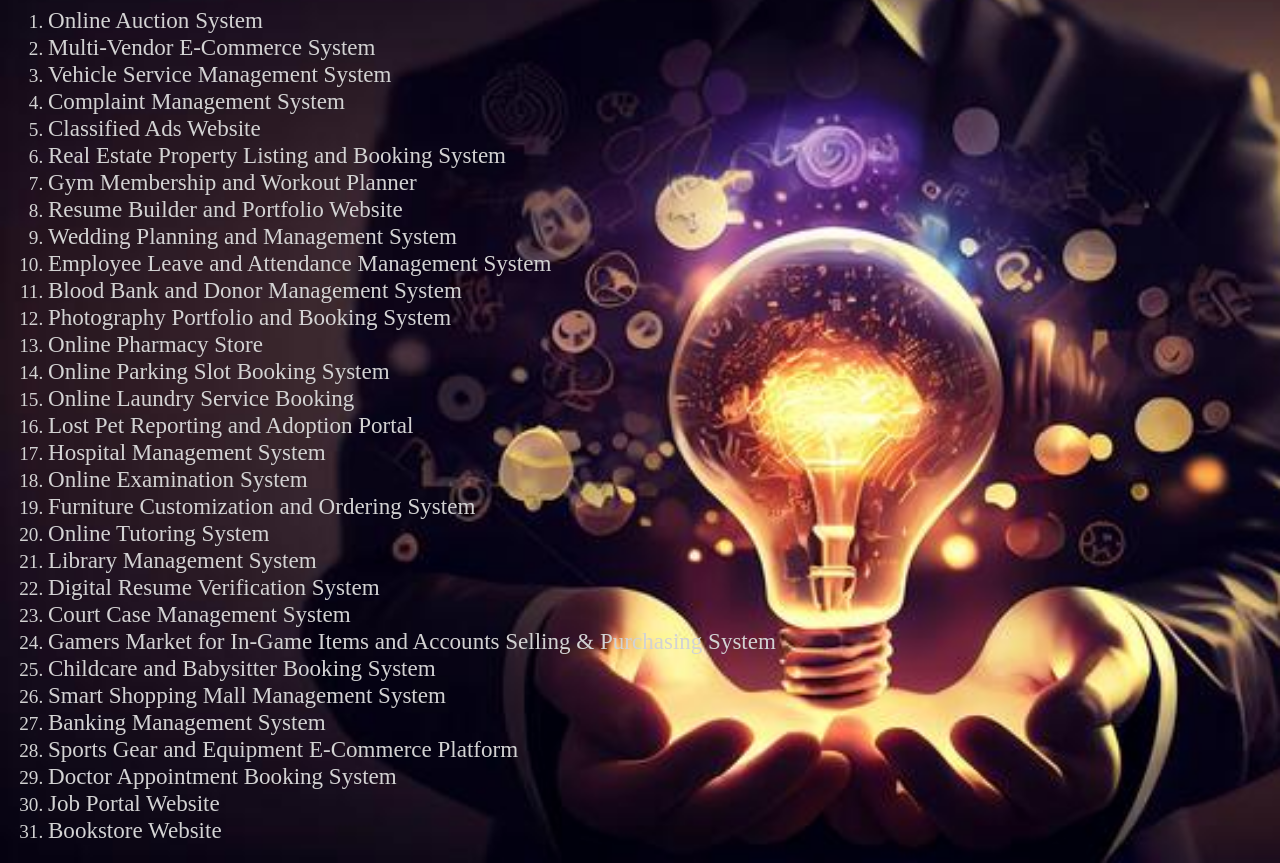
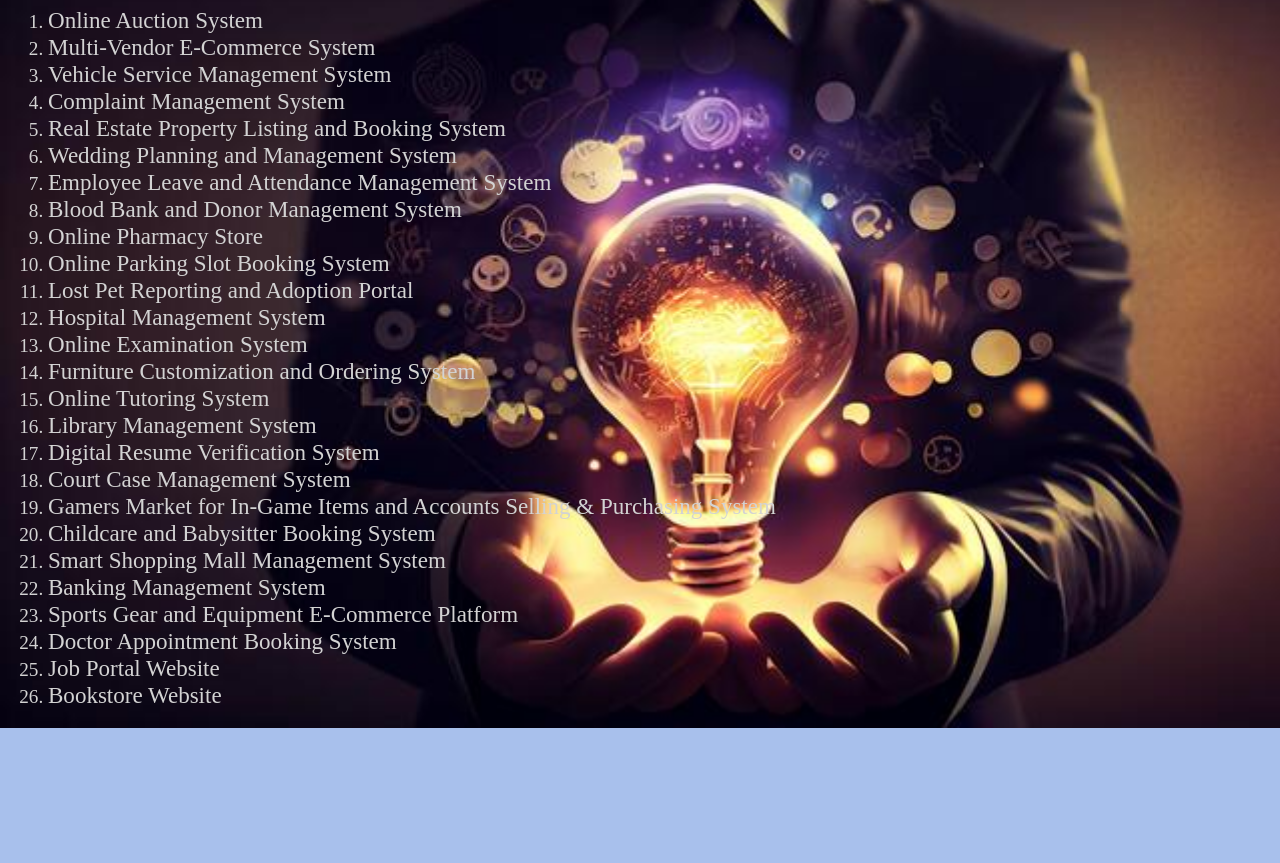
Before and after one commit to FaisalShaikh7862/web-project_ideas, a plain HTML site: page index.html in a window 1280 px wide. Shown: the part 73-936 px from the top of the page. After the commit the page ends 801 px from the top, so only its background shows below. Drawn offline with Linux system fonts and the light colour scheme.

Commit message:
index.html

```diff
--- a/index.html
+++ b/index.html
@@ -35,17 +35,17 @@
         <li><a href="multi_vendor_ecommerce.html">Multi-Vendor E-Commerce System</a></li>
         <li><a href="vehicle_service_management.html">Vehicle Service Management System</a></li>
         <li><a href="complaint_management.html">Complaint Management System</a></li>
-        <li><a href="classified_ads.html">Classified Ads Website</a></li>
+     <!--   <li><a href="classified_ads.html">Classified Ads Website</a></li> -->
         <li><a href="real_estate_booking.html">Real Estate Property Listing and Booking System</a></li>
-        <li><a href="gym_membership.html">Gym Membership and Workout Planner</a></li>
-        <li><a href="resume_builder.html">Resume Builder and Portfolio Website</a></li>
+     <!--  <li><a href="gym_membership.html">Gym Membership and Workout Planner</a></li>
+        <li><a href="resume_builder.html">Resume Builder and Portfolio Website</a></li> -->
         <li><a href="wedding_planning.html">Wedding Planning and Management System</a></li>
         <li><a href="employee_leave.html">Employee Leave and Attendance Management System</a></li>
         <li><a href="blood_bank.html">Blood Bank and Donor Management System</a></li>
-        <li><a href="photography_portfolio.html">Photography Portfolio and Booking System</a></li>
+     <!-- <li><a href="photography_portfolio.html">Photography Portfolio and Booking System</a></li> -->
         <li><a href="online_pharmacy.html">Online Pharmacy Store</a></li>
         <li><a href="parking_slot.html">Online Parking Slot Booking System</a></li>
-        <li><a href="laundry_service.html">Online Laundry Service Booking</a></li>
+     <!-- <li><a href="laundry_service.html">Online Laundry Service Booking</a></li> -->
         <li><a href="lost_pet.html">Lost Pet Reporting and Adoption Portal</a></li>
         <li><a href="hospital_management.html">Hospital Management System</a></li>
         <li><a href="online_exam.html">Online Examination System</a></li>
```
